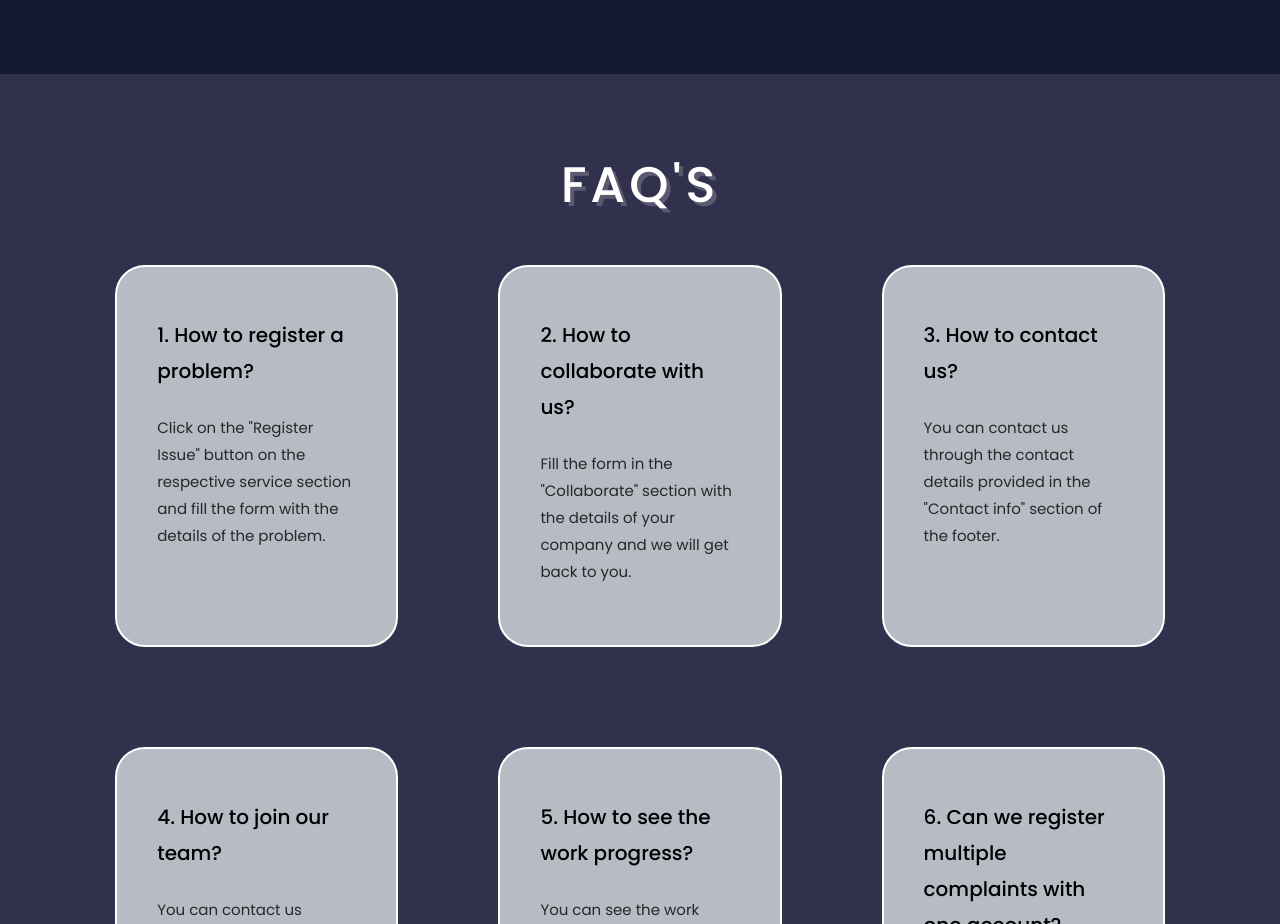
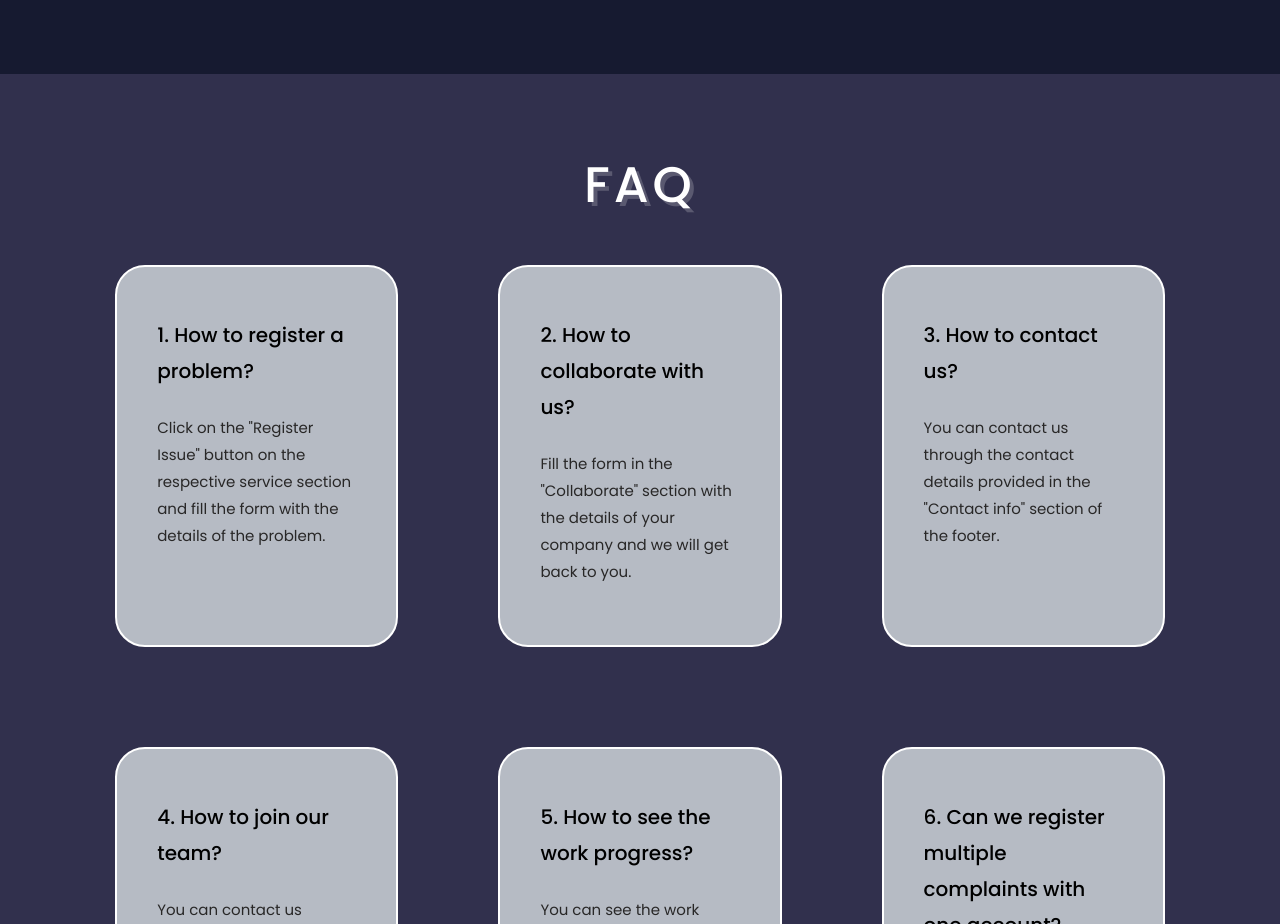
Before and after one commit to Gourab2005/Urban-Pulse, a plain HTML site: page FRONTEND/index.html in a window 1280 px wide. Shown: the part 3330-4254 px from the top of the page. Drawn offline with nearby package versions, Linux system fonts and the light colour scheme.

Commit message:
Update FAQ heading in index.html

```diff
--- a/FRONTEND/index.html
+++ b/FRONTEND/index.html
@@ -260,7 +260,7 @@
 
     <!-- FAQ's section starts -->
     <section class="faq" id="Contact">
-        <h1 class="heading titcoleven">FAQ's</h1>
+        <h1 class="heading titcoleven">FAQ</h1>
         <div class="box-container">
             <div class="box">
                 <h3 class="question">1. How to register a problem?</h3>
```
